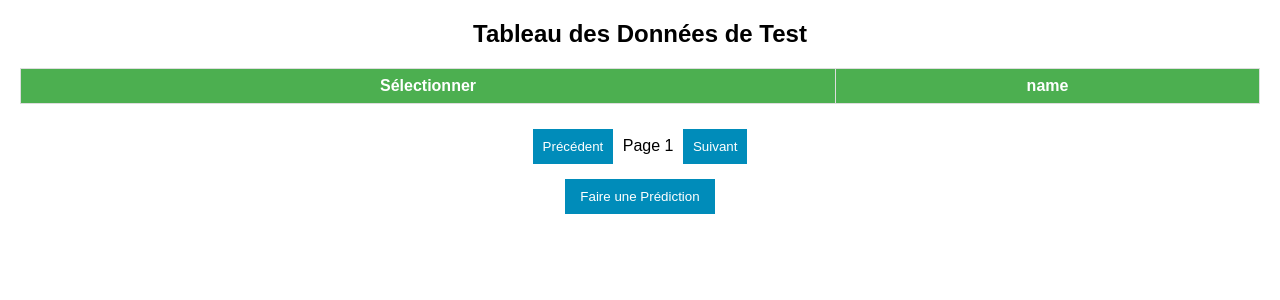
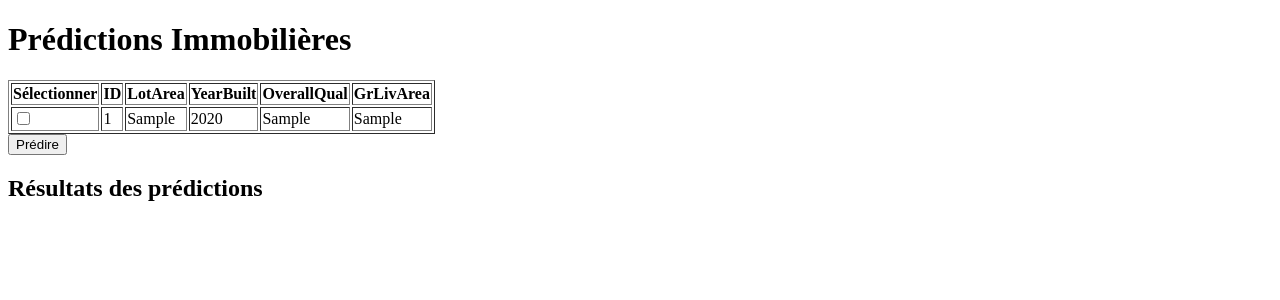
Before and after one commit to ouassim16wass/finial, a Flask app: template templates/index.html in a window 1280 px wide. Shown: the top 300 px of the page. Run offline with Flask 3, Linux system fonts and the light colour scheme; the template is opened without the code that fills it: most values are stand-ins (such as "Sample title", 1, 10 or a date in 2020); lists and menus that the app fills with data are empty.

Commit message:
Update index.html

```diff
--- a/templates/index.html
+++ b/templates/index.html
@@ -3,165 +3,74 @@
 <head>
     <meta charset="UTF-8">
     <meta name="viewport" content="width=device-width, initial-scale=1.0">
-    <title>Prédictions de Modèle</title>
-    <style>
-        body {
-            font-family: Arial, sans-serif;
-            margin: 20px;
-            text-align: center;
-        }
-        table {
-            width: 100%;
-            border-collapse: collapse;
-            margin-top: 20px;
-        }
-        th, td {
-            border: 1px solid #ddd;
-            padding: 8px;
-            text-align: center;
-        }
-        th {
-            background-color: #4CAF50;
-            color: white;
-        }
-        .btn {
-            padding: 10px 15px;
-            background-color: #008CBA;
-            color: white;
-            border: none;
-            cursor: pointer;
-            margin-top: 10px;
-        }
-        .btn:hover {
-            background-color: #005f73;
-        }
-        .pagination {
-            margin-top: 20px;
-        }
-        .pagination button {
-            margin: 5px;
-            padding: 10px;
-        }
-        #predictions {
-            margin-top: 20px;
-            font-weight: bold;
-        }
-    </style>
+    <title>Prédictions Immobilières</title>
+    <script src="https://code.jquery.com/jquery-3.6.0.min.js"></script>
 </head>
 <body>
-
-    <h2>Tableau des Données de Test</h2>
-
-    <table id="dataTable">
+    <h1>Prédictions Immobilières</h1>
+    <table border="1">
         <thead>
             <tr>
                 <th>Sélectionner</th>
-                {% for col in data[0].keys() if col != "Select" %}
-                <th>{{ col }}</th>
-                {% endfor %}
+                <th>ID</th>
+                <th>LotArea</th>
+                <th>YearBuilt</th>
+                <th>OverallQual</th>
+                <th>GrLivArea</th>
             </tr>
         </thead>
-        <tbody id="tableBody">
-            <!-- Contenu dynamique inséré ici -->
+        <tbody>
+            {% for row in data %}
+            <tr>
+                <td><input type="checkbox" class="row-select" data-id="{{ row.Id }}"
+                    data-lotarea="{{ row.LotArea }}"
+                    data-yearbuilt="{{ row.YearBuilt }}"
+                    data-overallqual="{{ row.OverallQual }}"
+                    data-grlivarea="{{ row.GrLivArea }}"></td>
+                <td>{{ row.Id }}</td>
+                <td>{{ row.LotArea }}</td>
+                <td>{{ row.YearBuilt }}</td>
+                <td>{{ row.OverallQual }}</td>
+                <td>{{ row.GrLivArea }}</td>
+            </tr>
+            {% endfor %}
         </tbody>
     </table>
-
-    <div class="pagination">
-        <button id="prevPage" class="btn">Précédent</button>
-        <span id="pageNumber">Page 1</span>
-        <button id="nextPage" class="btn">Suivant</button>
-    </div>
-
-    <button class="btn" onclick="predictSelected()">Faire une Prédiction</button>
-
-    <h3 id="predictions"></h3>
+    <button id="predict-btn">Prédire</button>
+    <h2>Résultats des prédictions</h2>
+    <ul id="prediction-results"></ul>
 
     <script>
-        let currentPage = 1;
-        const rowsPerPage = 10;
-        let tableData = JSON.parse('{{ data | tojson | safe }}');
+        $(document).ready(function() {
+            $("#predict-btn").click(function() {
+                let selectedRows = [];
+                $(".row-select:checked").each(function() {
+                    selectedRows.push({
+                        Id: $(this).data("id"),
+                        LotArea: $(this).data("lotarea"),
+                        YearBuilt: $(this).data("yearbuilt"),
+                        OverallQual: $(this).data("overallqual"),
+                        GrLivArea: $(this).data("grlivarea")
+                    });
+                });
 
-        function displayTable(page) {
-            let start = (page - 1) * rowsPerPage;
-            let end = start + rowsPerPage;
-            let tableBody = document.getElementById("tableBody");
-            tableBody.innerHTML = "";
-
-            tableData.slice(start, end).forEach(row => {
-                let rowElement = "<tr>";
-                rowElement += `<td><input type="checkbox" class="rowCheckbox"></td>`;
-                for (let key in row) {
-                    if (key !== "Select") {
-                        rowElement += `<td>${row[key]}</td>`;
+                $.ajax({
+                    url: '/predict',
+                    method: 'POST',
+                    contentType: 'application/json',
+                    data: JSON.stringify({ selected_rows: selectedRows }),
+                    success: function(response) {
+                        $("#prediction-results").empty();
+                        response.results.forEach(result => {
+                            $("#prediction-results").append(`<li>ID: ${result.Id}, Prix Prédit: ${result.SalePrice}</li>`);
+                        });
+                    },
+                    error: function(xhr) {
+                        alert("Erreur: " + xhr.responseJSON.error);
                     }
-                }
-                rowElement += "</tr>";
-                tableBody.innerHTML += rowElement;
+                });
             });
-
-            document.getElementById("pageNumber").textContent = `Page ${page}`;
-        }
-
-        document.getElementById("prevPage").addEventListener("click", function () {
-            if (currentPage > 1) {
-                currentPage--;
-                displayTable(currentPage);
-            }
         });
-
-        document.getElementById("nextPage").addEventListener("click", function () {
-            if (currentPage * rowsPerPage < tableData.length) {
-                currentPage++;
-                displayTable(currentPage);
-            }
-        });
-
-        function predictSelected() {
-            let selectedRows = [];
-            let checkboxes = document.getElementsByClassName("rowCheckbox");
-            let tableRows = document.getElementById("tableBody").getElementsByTagName("tr");
-
-            let columnNames = Object.keys(tableData[0]).filter(key => key !== "Select"); // Liste correcte des colonnes
-
-            for (let i = 0; i < checkboxes.length; i++) {
-                if (checkboxes[i].checked) {
-                    let row = tableRows[i];
-                    let rowData = {};
-                    let cells = row.getElementsByTagName("td");
-
-                    for (let j = 1; j < cells.length; j++) {
-                        rowData[columnNames[j - 1]] = cells[j].textContent;
-                    }
-                    selectedRows.push(rowData);
-                }
-            }
-
-            if (selectedRows.length === 0) {
-                alert("⚠ Sélectionnez au moins une ligne !");
-                return;
-            }
-
-            // Envoyer les données dans le bon ordre au backend
-            fetch('/predict', {
-                method: 'POST',
-                headers: {
-                    'Content-Type': 'application/json'
-                },
-                body: JSON.stringify({ selected_rows: selectedRows })
-            })
-            .then(response => response.json())
-            .then(data => {
-                if (data.status === "success") {
-                    document.getElementById("predictions").innerHTML = "Prédictions : " + data.predictions.join(", ");
-                } else {
-                    alert("Erreur : " + data.error);
-                }
-            })
-            .catch(error => console.error("Erreur lors de la requête :", error));
-        }
-
-        displayTable(currentPage);
     </script>
-
 </body>
 </html>
```
